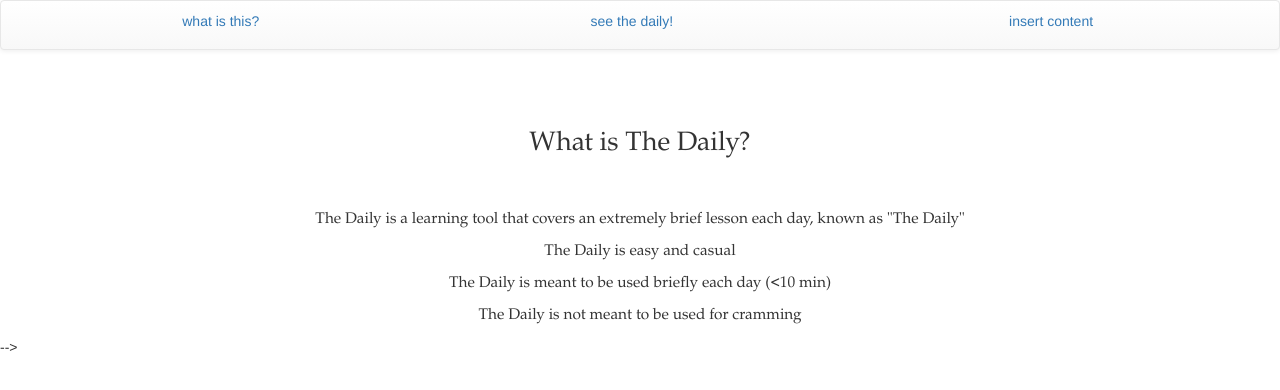
After one commit to PadawanLearner/Unterricht, a PHP site: page /toDo.php in a window 1280 px wide. The commit adds this page. Shown: the top 390 px of the page. Run offline with PHP 8.4, Linux system fonts and the light colour scheme.

Commit message:
Removed the main index page since it was useless. Also, this app is now using a cron job to update the daily. Only extracting the dailies from the database is needed; they are not updated per visit any longer

```diff
--- a/pages/insertNew.php
+++ b/pages/insertNew.php
@@ -119,7 +119,6 @@ function extendQuery(){
 <nav class="navbar navbar-default" role="navigation">
 <div class="navbar-collapse collapse">
 <ul class="nav nav-justified">
-<li><a href="../index.php">what is this?</a></li>
 <li><a href="theDaily.php">see the daily!</a></li>
 <li><a href="insertNew.php">insert content</a></li>
 </ul>
--- a/pages/theDaily.php
+++ b/pages/theDaily.php
@@ -23,7 +23,6 @@ require "regulate.php";
 <nav class="navbar navbar-default" role="navigation">
 <div class="navbar-collapse collapse">
 <ul class="nav nav-justified">
-<li><a href="../index.php">what is this?</a></li>
 <li><a href="theDaily.php">see the daily!</a></li>
 <li><a href="insertNew.php">insert content</a></li>
 </ul>
@@ -39,9 +38,6 @@ connectToSQL();
 foreach ($days as $day){
 	if (Date("l") == $day){
 		echo "<div class='active item'>";
-		if (isDailyOutdated($day)){
-			createNewDaily();
-		}
 	}
 	else{
 		echo "<div class='item'>";
--- /dev/null
+++ b/toDo.php
@@ -0,0 +1,102 @@
+<?php session_start();
+
+
+/*
+
+
+ToDo:
+-password protect insert: use hashed sql password
+-allow insertNew.php to take special characters, then add lots of new commands via csv file
+-import large csv files with more content
+-allow carousel arrows to encapsulate more than a standard page
+-make a ctr for each question, and select only questions that are below the average of the ctrs
+-figure out how to send specific changed files to filezilla via command line
+-make timer for each daily
+-make a php function that echoes most recent bootstrap and jquery version, so you can update them in one place
+-add comments for functions
+-make category field in insertNew.php only allow radio buttons for more control
+-insert more content for Linux (use book) and find other categories like github.  When you add a category, make sure you update your sql statement
+-import a huge csv file full of shortcuts into you sql db(use your linux book as well)
+-make frontends prettier for insertNew.php and theDaily.php (look into angular course)
+-use pngs for the linux/github/vim/etc logos above the tip of the day
+-make content in database time sensitive.  newly added items will have more of a probability of being chosen as opposed to older items.  Also implemented a "learned" tag that operates on a three strikes rule, at which point the item will be "learned" and have a drastically lower probability of being chosen
+-create user story for insertNew.php.
+-make insertQuestion password protected
+-look into best practices (specifically folder structures) for a portable app. example: readme files, install files, etc
+-allow non-admin users to request and apply that a one-liner be reviewed to be put into the database and become a candidate for the Daily. Let the admin get an email when this happens
+
+
+
+BUGS:
+-insertNew.php: click "Im done. Insert these questions..." button | This will cause an array bounds error for insert.php
+-insertNew.php: after filling out input forms, click "Click me to add another question" | This does not erase the content after its been added to the queue nor does it show up on the HTML page for user affirmation that it has been inserted
+
+Each "daily" will have:
+-a Linux command review &|| question
+-a meditation tip
+-make dailies have a foriegn key
+-daily language word
+-a conceptual image
+-a Vim command
+-Windows batch command
+-Windows shortcut
+-a github command
+-financial rule/advice/definition
+-a definition of a word you want to incorporate into your language.
+-a tricky syntax of the day line
+-a paragraph or phrase from rethinking your wetware
+-*future*: daily quote/headline/daily tech defn/anything on your morning routine webpages
+-*future*: includes a daily picture of a concept that is illustrated completely as visual. Example: http://www.codeproject.com/KB/database/Visual_SQL_Joins/Visual_SQL_JOINS_orig.jpg
+*/
+?>
+
+<!--
+<!DOCTYPE html>
+<html>
+<head>
+<!-- Bootstrap --> <!-- Latest compiled and minified CSS --> <link rel="stylesheet" href="https://maxcdn.bootstrapcdn.com/bootstrap/3.3.1/css/bootstrap.min.css"> <!-- Optional theme -->
+<link rel="stylesheet" href="https://maxcdn.bootstrapcdn.com/bootstrap/3.3.1/css/bootstrap-theme.min.css">
+<!-- Latest compiled and minified JavaScript -->
+<script src="https://maxcdn.bootstrapcdn.com/bootstrap/3.3.1/js/bootstrap.min.js"></script>
+<!-- Theme -->
+<link rel="stylesheet" type="text/css" href="mainTheme.css">
+</head>
+
+
+<body>
+
+<nav class="navbar navbar-default" role="navigation">
+<div class="navbar-collapse collapse">
+<ul class="nav nav-justified">
+<li><a href="index.php">what is this?</a></li>
+<li><a href="pages/theDaily.php">see the daily!</a></li>
+<li><a href="pages/insertNew.php">insert content</a></li>
+</ul>
+</div>
+</nav>
+
+
+
+<br>
+<br>
+
+
+<div class="container"> <div class="text-center"><h1>What is The Daily?</h1></div>
+<br>
+<br>
+<div class="row">
+<div class="text-center"><p>The Daily is a learning tool that covers an extremely brief lesson each day, known as "The Daily"</p></div>
+<div class="col-xs-12">
+<div class="text-center"><p>The Daily is easy and casual</p></div>
+<div class="text-center"><p>The Daily is meant to be used briefly each day (&lt;10 min)</p></div>
+<div class="text-center"><p>The Daily is not meant to be used for cramming</p></div>
+</div>
+
+</div>
+
+</div>
+
+</body>
+
+</html>
+-->
```
Also changed, not shown: pages/regulate.php (+5 -3 lines).
